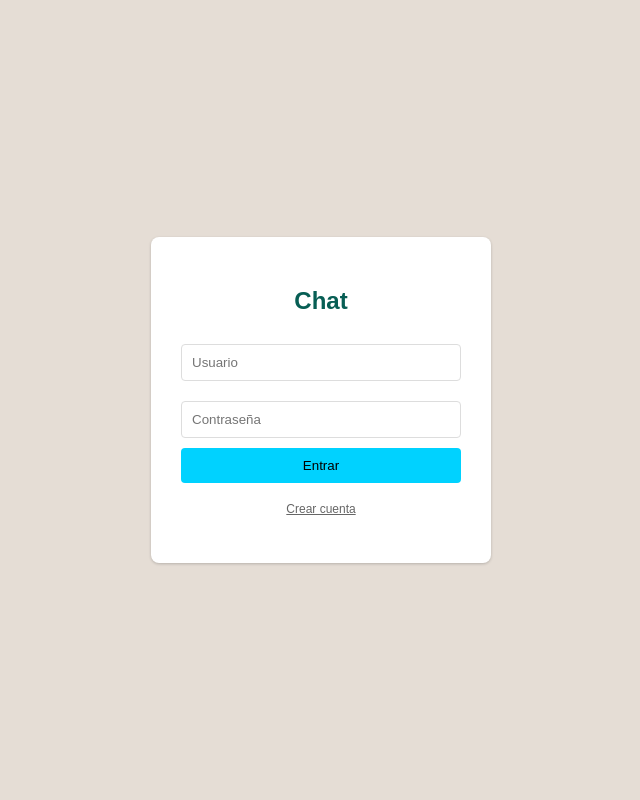
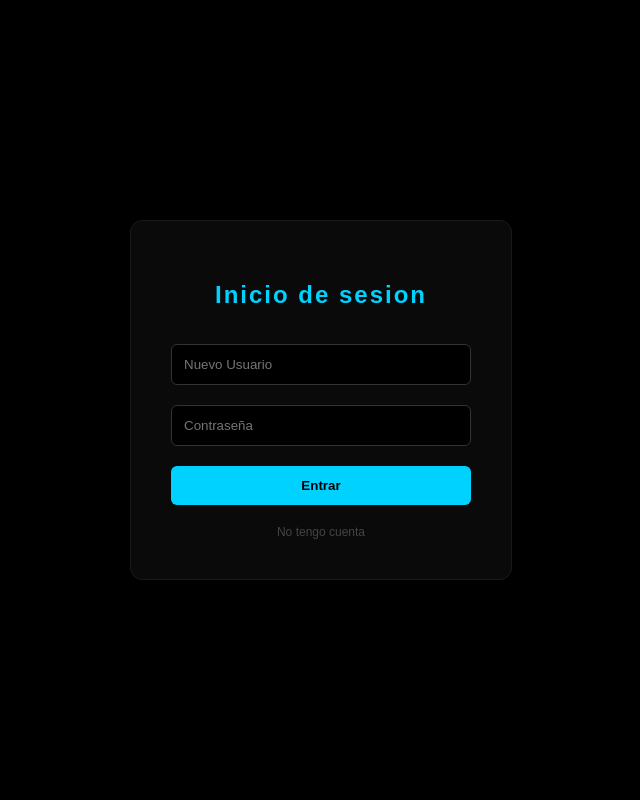
Before and after one commit to shadow345340/chat-oficial-de-shadow, a Flask app: page /login in a window 1280 px wide. Shown: the whole page, without its empty margins (319-959 px from the left). Run offline with Flask 3, Linux system fonts and the light colour scheme.

Commit message:
Update login.html

```diff
--- a/templates/login.html
+++ b/templates/login.html
@@ -2,25 +2,25 @@
 <html>
 <head>
     <meta name="viewport" content="width=device-width, initial-scale=1.0">
-    <title>Chat | Login</title>
+    <title>Inicio | Shadow</title>
     <style>
-        body { background: #e5ddd5; font-family: sans-serif; display: flex; justify-content: center; align-items: center; height: 100vh; margin: 0; }
-        .box { background: white; padding: 30px; border-radius: 8px; width: 280px; text-align: center; box-shadow: 0 1px 3px rgba(0,0,0,0.2); }
-        input { width: 100%; padding: 10px; margin: 10px 0; border: 1px solid #ddd; border-radius: 4px; box-sizing: border-box; }
-        button { width: 100%; padding: 10px; background: #075e54; color: white; border: none; border-radius: 4px; cursor: pointer; }
-        button { background: #00d2ff; color: #000; }
-h2 { color: #00d2ff; }
+        body { background: #000; color: #fff; font-family: sans-serif; display: flex; justify-content: center; align-items: center; height: 100vh; margin: 0; }
+        .box { background: #0a0a0a; padding: 40px; border-radius: 12px; border: 1px solid #1a1a1a; width: 300px; text-align: center; }
+        h2 { color: #00d2ff; margin-bottom: 25px; letter-spacing: 2px; }
+        input { width: 100%; padding: 12px; margin: 10px 0; background: #000; border: 1px solid #333; color: #fff; border-radius: 6px; box-sizing: border-box; outline: none; }
+        input:focus { border-color: #00d2ff; }
+        button { width: 100%; padding: 12px; background: #00d2ff; border: none; color: #000; border-radius: 6px; font-weight: bold; cursor: pointer; margin-top: 10px; }
     </style>
 </head>
 <body>
     <div class="box">
-        <h2 style="color:#075e54">Chat</h2>
+        <h2>Inicio de sesion</h2>
         <form method="POST">
-            <input type="text" name="u" placeholder="Usuario" required>
+            <input type="text" name="u" placeholder="Nuevo Usuario" required>
             <input type="password" name="p" placeholder="Contraseña" required>
             <button type="submit">Entrar</button>
         </form>
-        <p><a href="/register" style="font-size: 12px; color: #666;">Crear cuenta</a></p>
+        <a href="/login" style="color: #444; font-size: 12px; text-decoration: none; display: block; margin-top: 20px;">No tengo cuenta</a>
     </div>
 </body>
 </html>
```
